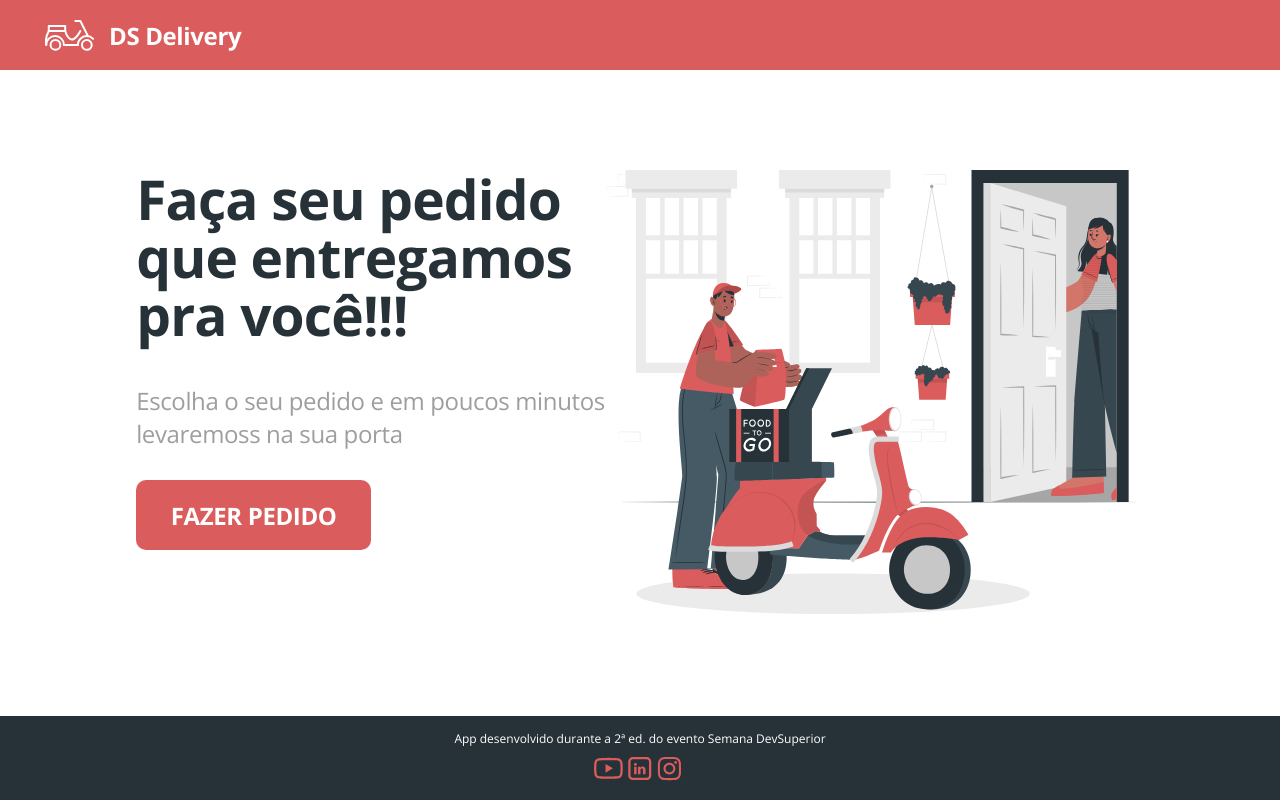
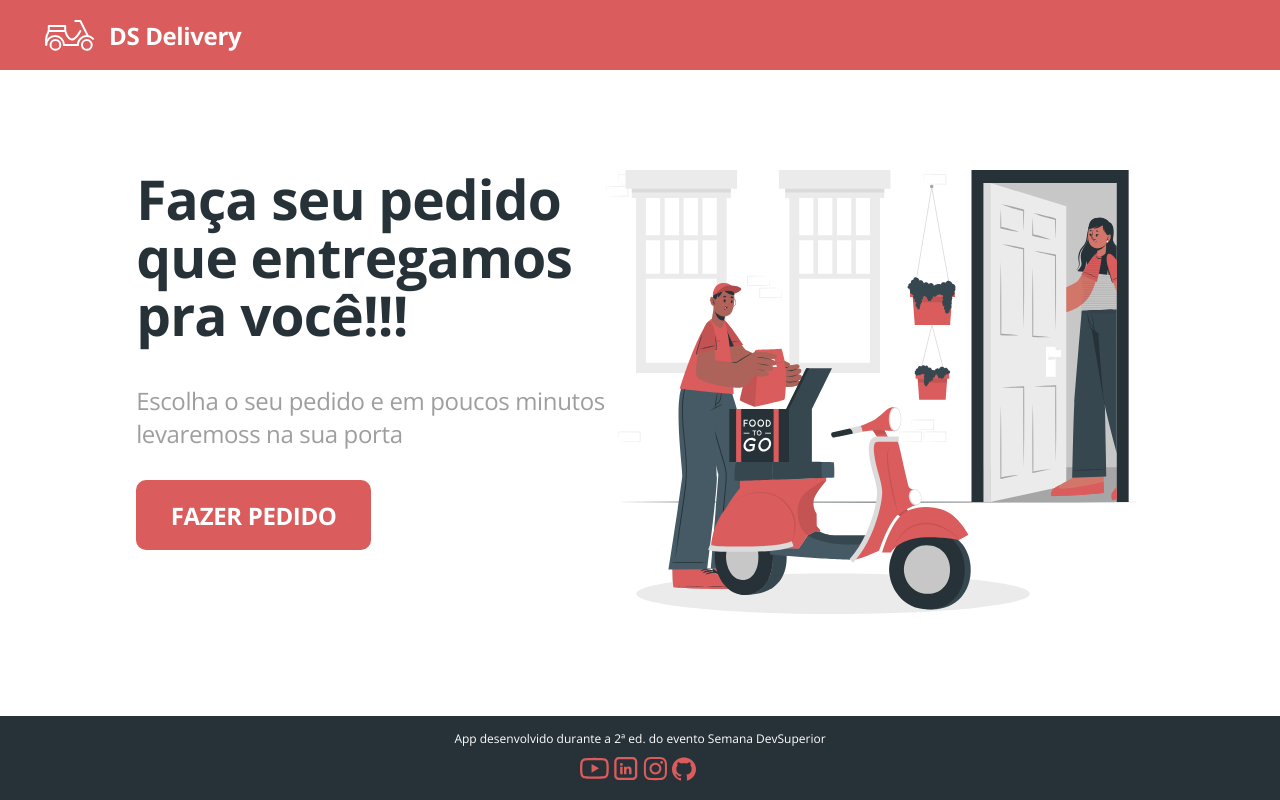
Before and after one commit to klnpc26/dsdeliver-sdevs2, a React (Create React App) app in the folder front-web/: page / in a window 1280 px wide. Built offline with nearby package versions, Linux system fonts and the light colour scheme; no server answers; the HTML template or start-up script is replaced by a standard one.

Commit message:
Add Icon GitHub

```diff
--- a/front-web/src/Footer/index.tsx
+++ b/front-web/src/Footer/index.tsx
@@ -2,6 +2,7 @@ import './styles.css';
 import { ReactComponent as YoutubeIcon } from './youtube.svg';
 import { ReactComponent as InstagramIcon } from './instagram.svg';
 import { ReactComponent as LinkedinIcon } from './linkedin.svg';
+import { ReactComponent as GitIcon } from './git.svg';
 
 function Footer(){
     return (
@@ -14,8 +15,11 @@ function Footer(){
                 <a href="https://www.linkedin.com/in/kaique-lima-nepomuceno-996a451a3/" target="_new">
                     <LinkedinIcon />
                 </a>
-                <a href="https://www.instagram.com/devsuperior.ig/?hl=pt-br">
+                <a href="https://www.instagram.com/klnpc_/?hl=pt-br">
                     <InstagramIcon />
+                </a>
+                <a href="https://github.com/klnpc26">
+                    <GitIcon />
                 </a>
             </div>
         </footer>
```
Also changed, not shown: front-web/src/Footer/git.svg (added).
